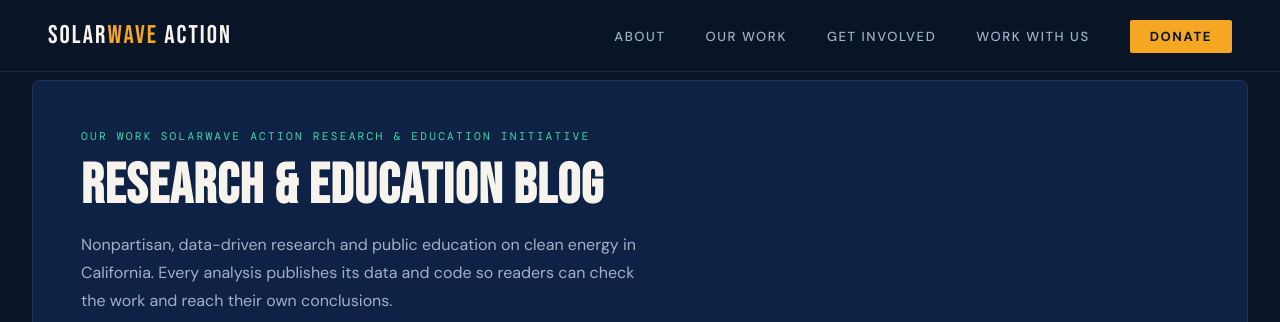
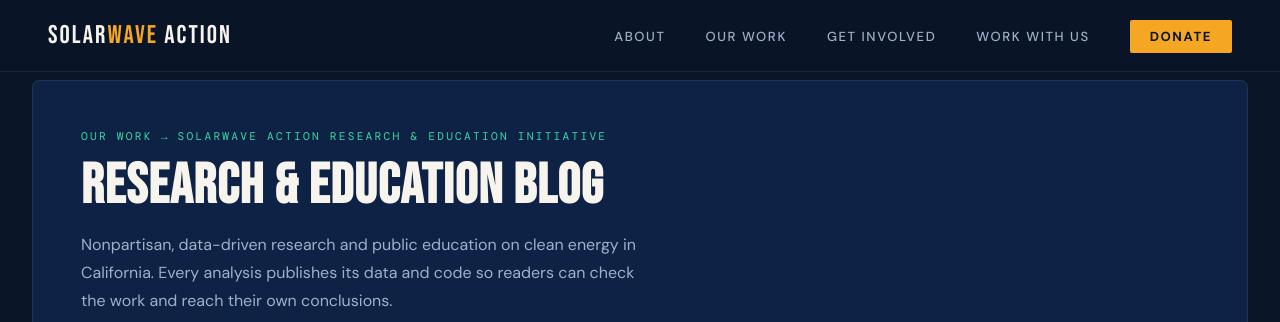
Before and after one commit to SolarWAVE-Action/solarwave-website, a Jekyll site: the page built from blog/blog.html, in a window 1280 px wide and 900 px high. Shown: the top 322 px of the window. Built offline with Jekyll 4.4.1, drawn with Linux system fonts in a browser that asks for light colours.

Commit message:
added back breadcrumb arrow

```diff
--- a/blog/blog.html
+++ b/blog/blog.html
@@ -159,6 +159,7 @@ permalink: /blog/
   <div class="page-hero">
     <div class="breadcrumb">
       <a href="{{ '/our_work/' | relative_url }}">Our Work</a>
+      <span class="sep">→</span>
       <span>SolarWAVE Action Research &amp; Education Initiative</span>
     </div>
     <h1>Research &amp; Education Blog</h1>
```
